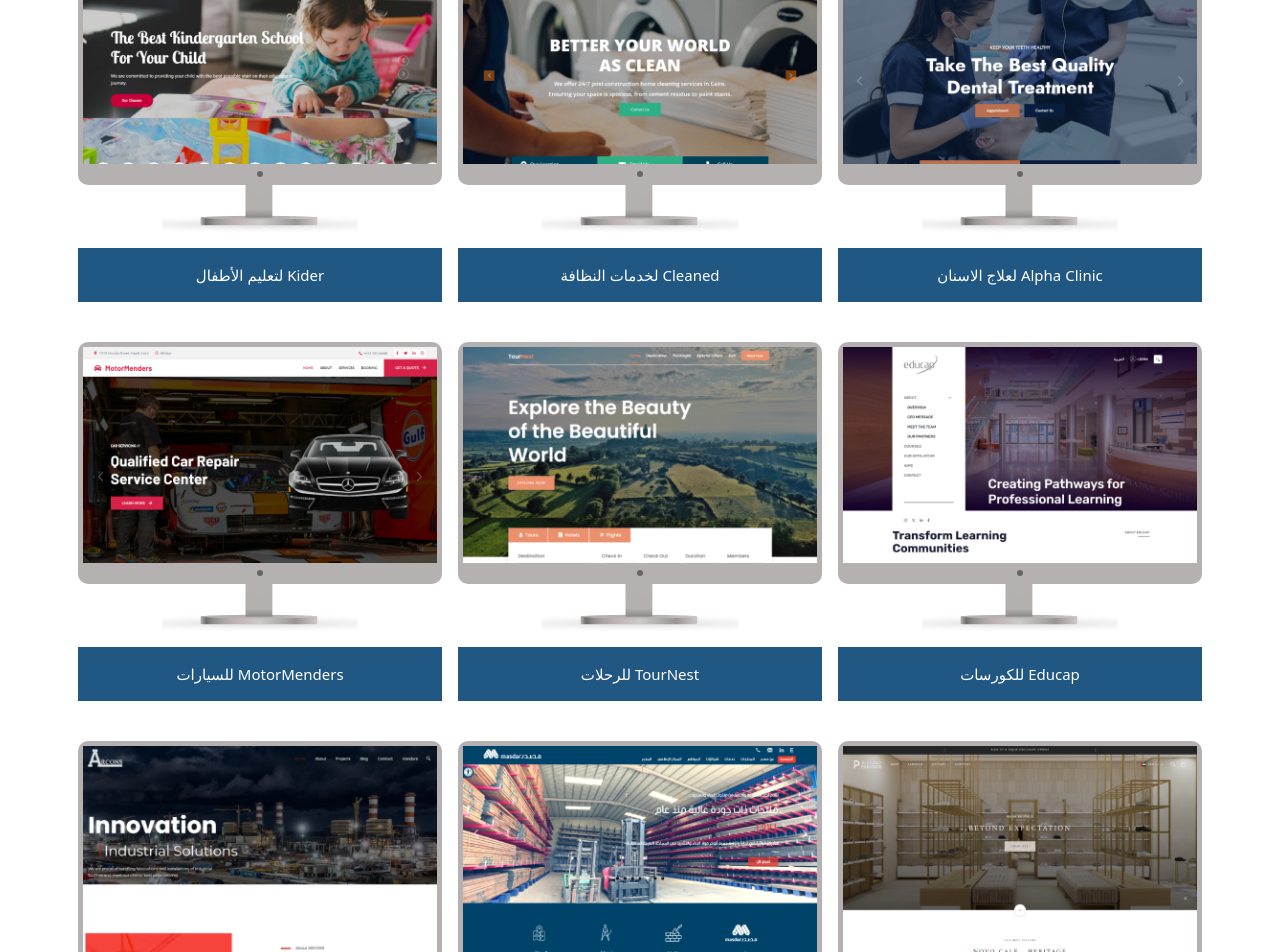
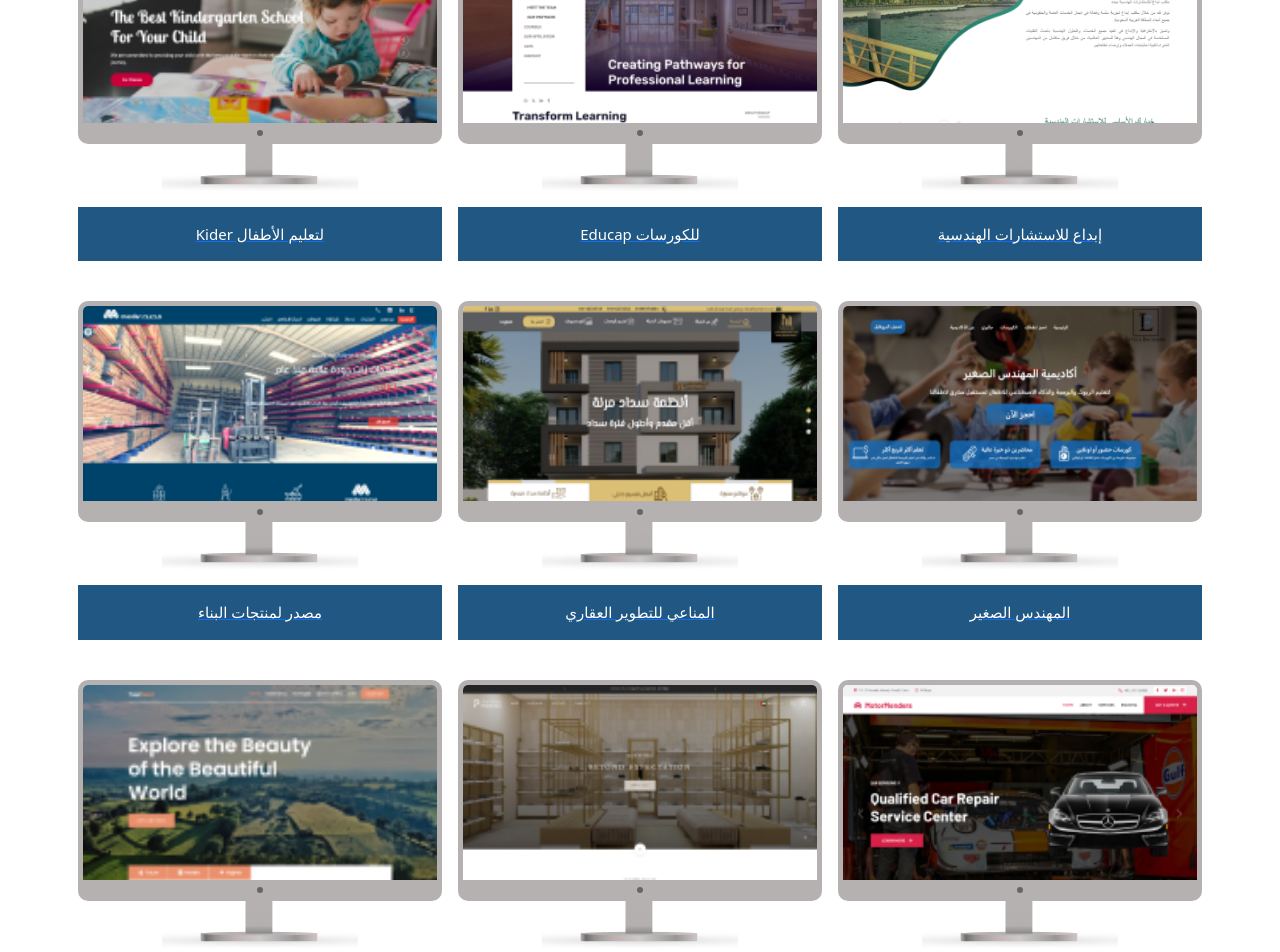
Before and after one commit to MinaNagy99/CTS, a React (Vite) app: page /portfolio in a window 1280 px wide. Shown: the part 1160-2112 px from the top of the page. Built offline with nearby package versions, Linux system fonts and the light colour scheme.

Commit message:
handled website details page

```diff
--- a/src/App.tsx
+++ b/src/App.tsx
@@ -25,7 +25,7 @@ function App() {
                 { path: "/portfolio", element: <PreviousWork /> },
                 { path: "/contact-us", element: <ContactUs /> },
                 { path: "/services", element: <Services /> },
-                { path: "/website", element: <WesbiteDetails /> },
+                { path: "/website/:title", element: <WesbiteDetails /> },
             ],
         },
     ]);
--- a/src/components/PreviousWork/PreviousWork.css
+++ b/src/components/PreviousWork/PreviousWork.css
@@ -16,9 +16,11 @@ section:first-child {
     height: 100%;
 }
 .item-border {
-    border: 5px solid #B5B1B1;
+    border: 5px solid #b5b1b1;
     border-radius: 10px 10px 0px 0px;
     border-bottom: 0px solid black;
+    height: 200px;
+    overflow: hidden;
 }
 section h1 {
     color: #c7d8f9;
@@ -40,7 +42,7 @@ section h1 {
 .rectangle {
     width: 100%;
     height: 21px;
-    background-color: #B5B1B1;
+    background-color: #b5b1b1;
     border-radius: 0px 0px 10px 10px;
 }
 .circle {
@@ -71,3 +73,13 @@ section h1 {
     font-weight: 500;
     line-height: 150%; /* 36px */
 }
+
+.item-border:hover img {
+    overflow: auto;
+    transform: translateY(-86%);
+    transition: transform 5s ease;
+    overflow: auto;
+}
+.item-border img {
+    transition: transform 5s ease;
+}
--- a/src/components/PreviousWork/PreviousWork.tsx
+++ b/src/components/PreviousWork/PreviousWork.tsx
@@ -4,118 +4,128 @@ import ItemProject from "./itemProject/ItemProject";
 import { Trans, useTranslation } from "react-i18next";
 import { useEffect, useContext } from "react";
 import { PortfolioContext } from "../context/PortfolioContext";
+import { Link, useNavigate } from "react-router-dom";
 
-interface PortfolioItem {
-  imag: string;
-  title: React.ReactNode | any;
-}
+// interface PortfolioItem {
+//     imag: string;
+//     title: React.ReactNode | any;
+// }
 
 export default function PreviousWork() {
-  const data:any = useContext(PortfolioContext);
-  console.log(data);
+    const data: any = useContext(PortfolioContext);
+    const navigate = useNavigate();
 
     const { t } = useTranslation();
     useEffect(() => {
         document.title = t("CTS | Portfolio");
     });
-  const arrOfItem: PortfolioItem[] = [
-    {
-      imag: "/assets/portfolio/1.png",
-      title: <Trans i18nKey="Al Mannai Real Estate Development"></Trans>,
-    },
-    {
-      imag: "/assets/portfolio/2.png",
-      title: <Trans i18nKey="Creativity for engineering consultancy"></Trans>,
-    },
-    {
-      imag: "/assets/portfolio/3.png",
-      title: <Trans i18nKey="Junior engineer"></Trans>,
-    },
-    {
-      imag: "/assets/portfolio/4.png",
-      title: <Trans i18nKey="Alpha Clinic for dental treatment"></Trans>,
-    },
-    {
-      imag: "/assets/portfolio/5.png",
-      title: <Trans i18nKey="Cleaned for cleaning services"></Trans>,
-    },
-    {
-      imag: "/assets/portfolio/6.png",
-      title: <Trans i18nKey="Kider to teach children"></Trans>,
-    },
-    {
-      imag: "/assets/portfolio/7.png",
-      title: <Trans i18nKey="Educap for courses"></Trans>,
-    },
-    {
-      imag: "/assets/portfolio/8.png",
-      title: <Trans i18nKey="TourNest for trekking"></Trans>,
-    },
-    {
-      imag: "/assets/portfolio/9.png",
-      title: <Trans i18nKey="MotorMenders for cars"></Trans>,
-    },
-    {
-      imag: "/assets/portfolio/10.png",
-      title: <Trans i18nKey="Prestige online store"></Trans>,
-    },
-    {
-      imag: "/assets/portfolio/11.png",
-      title: <Trans i18nKey="Source for construction products"></Trans>,
-    },
-    {
-      imag: "/assets/portfolio/12.png",
-      title: <Trans i18nKey="Arcons Industrial Services"></Trans>,
-    },
-    {
-      imag: "/assets/portfolio/13.png",
-      title: <Trans i18nKey="Ramses Fresh"></Trans>,
-    },
-    {
-      imag: "/assets/portfolio/14.png",
-      title: <Trans i18nKey="Heliopolis Association"></Trans>,
-    },
-    {
-      imag: "/assets/portfolio/15.png",
-      title: <Trans i18nKey="summit"></Trans>,
-    },
-    {
-      imag: "/assets/portfolio/16.png",
-      title: <Trans i18nKey="Damas Steel"></Trans>,
-    },
-    {
-      imag: "/assets/portfolio/17.png",
-      title: "BricoHub  ",
-    },
-    {
-      imag: "/assets/portfolio/18.png",
-      title: <Trans i18nKey="Your doctor"></Trans>,
-    },
-    {
-      imag: "/assets/portfolio/19.png",
-      title: <Trans i18nKey="PIXI Travel"></Trans>,
-    },
-    {
-      imag: "/assets/portfolio/20.png",
-      title: <Trans i18nKey="Thunder Sports Fashion"></Trans>,
-    },
-    {
-      imag: "/assets/portfolio/21.png",
-      title: <Trans i18nKey="development"></Trans>,
-    },
-    {
-      imag: "/assets/portfolio/22.png",
-      title: <Trans i18nKey="Educational dash board"></Trans>,
-    },
-    {
-      imag: "/assets/portfolio/23.png",
-      title: <Trans i18nKey="Dwelling Real Estate"></Trans>,
-    },
-    {
-      imag: "/assets/portfolio/24.png",
-      title: <Trans i18nKey="Read"></Trans>,
-    },
-  ];
+
+    const handleProjectClick = (title: string) => {
+        // Navigate to the "/website" route with the selected project's title as a parameter
+        // You need to set up your routes in your main application component
+        // e.g., <Route path="/website/:title" component={WebsiteDetail} />
+        // where WebsiteDetail is the component to display details of a website
+        navigate(`/website/${encodeURIComponent(title)}`);
+    };
+
+    // const arrOfItem: PortfolioItem[] = [
+    //     {
+    //         imag: "/assets/portfolio/1.png",
+    //         title: <Trans i18nKey="Al Mannai Real Estate Development"></Trans>,
+    //     },
+    //     {
+    //         imag: "/assets/portfolio/2.png",
+    //         title: <Trans i18nKey="Creativity for engineering consultancy"></Trans>,
+    //     },
+    //     {
+    //         imag: "/assets/portfolio/3.png",
+    //         title: <Trans i18nKey="Junior engineer"></Trans>,
+    //     },
+    //     {
+    //         imag: "/assets/portfolio/4.png",
+    //         title: <Trans i18nKey="Alpha Clinic for dental treatment"></Trans>,
+    //     },
+    //     {
+    //         imag: "/assets/portfolio/5.png",
+    //         title: <Trans i18nKey="Cleaned for cleaning services"></Trans>,
+    //     },
+    //     {
+    //         imag: "/assets/portfolio/6.png",
+    //         title: <Trans i18nKey="Kider to teach children"></Trans>,
+    //     },
+    //     {
+    //         imag: "/assets/portfolio/7.png",
+    //         title: <Trans i18nKey="Educap for courses"></Trans>,
+    //     },
+    //     {
+    //         imag: "/assets/portfolio/8.png",
+    //         title: <Trans i18nKey="TourNest for trekking"></Trans>,
+    //     },
+    //     {
+    //         imag: "/assets/portfolio/9.png",
+    //         title: <Trans i18nKey="MotorMenders for cars"></Trans>,
+    //     },
+    //     {
+    //         imag: "/assets/portfolio/10.png",
+    //         title: <Trans i18nKey="Prestige online store"></Trans>,
+    //     },
+    //     {
+    //         imag: "/assets/portfolio/11.png",
+    //         title: <Trans i18nKey="Source for construction products"></Trans>,
+    //     },
+    //     {
+    //         imag: "/assets/portfolio/12.png",
+    //         title: <Trans i18nKey="Arcons Industrial Services"></Trans>,
+    //     },
+    //     {
+    //         imag: "/assets/portfolio/13.png",
+    //         title: <Trans i18nKey="Ramses Fresh"></Trans>,
+    //     },
+    //     {
+    //         imag: "/assets/portfolio/14.png",
+    //         title: <Trans i18nKey="Heliopolis Association"></Trans>,
+    //     },
+    //     {
+    //         imag: "/assets/portfolio/15.png",
+    //         title: <Trans i18nKey="summit"></Trans>,
+    //     },
+    //     {
+    //         imag: "/assets/portfolio/16.png",
+    //         title: <Trans i18nKey="Damas Steel"></Trans>,
+    //     },
+    //     {
+    //         imag: "/assets/portfolio/17.png",
+    //         title: "BricoHub  ",
+    //     },
+    //     {
+    //         imag: "/assets/portfolio/18.png",
+    //         title: <Trans i18nKey="Your doctor"></Trans>,
+    //     },
+    //     {
+    //         imag: "/assets/portfolio/19.png",
+    //         title: <Trans i18nKey="PIXI Travel"></Trans>,
+    //     },
+    //     {
+    //         imag: "/assets/portfolio/20.png",
+    //         title: <Trans i18nKey="Thunder Sports Fashion"></Trans>,
+    //     },
+    //     {
+    //         imag: "/assets/portfolio/21.png",
+    //         title: <Trans i18nKey="development"></Trans>,
+    //     },
+    //     {
+    //         imag: "/assets/portfolio/22.png",
+    //         title: <Trans i18nKey="Educational dash board"></Trans>,
+    //     },
+    //     {
+    //         imag: "/assets/portfolio/23.png",
+    //         title: <Trans i18nKey="Dwelling Real Estate"></Trans>,
+    //     },
+    //     {
+    //         imag: "/assets/portfolio/24.png",
+    //         title: <Trans i18nKey="Read"></Trans>,
+    //     },
+    // ];
 
     return (
         <>
@@ -132,8 +142,15 @@ export default function PreviousWork() {
             </section>
             <div className="container ">
                 <div className="row gy-4 mt-5">
-          {arrOfItem.map((item, index) => (
-            <ItemProject key={index} imag={item.imag} title={item.title} />
+                    {data.map((item, index) => (
+                        <Link
+                            className="col-lg-4 col-sm-6 col-12 p-2"
+                            key={index}
+                            to={`/website/${encodeURIComponent(item.title)}`}
+                            onClick={() => handleProjectClick(item.title)}
+                        >
+                            <ItemProject imag={item.mainImg} title={item.title} />
+                        </Link>
                     ))}
                 </div>
             </div>
--- a/src/components/PreviousWork/itemProject/ItemProject.tsx
+++ b/src/components/PreviousWork/itemProject/ItemProject.tsx
@@ -1,3 +1,5 @@
+import { Trans } from "react-i18next";
+
 interface ItemProjectProps {
     imag: string;
     title: string;
@@ -5,7 +7,7 @@ interface ItemProjectProps {
 export default function ItemProject({ imag, title }: ItemProjectProps) {
     return (
         <>
-            <div className="col-lg-4 col-sm-6 col-12 p-2 ">
+            <div className="">
                 <div className="item-border">
                     <img className="w-100" src={imag} alt="" />
                 </div>
@@ -17,7 +19,7 @@ export default function ItemProject({ imag, title }: ItemProjectProps) {
                     src="/assets/portfolio/Frame.png"
                     alt=""
                 />
-                <p className="item-header py-3 w-100 m-auto mt-3   text-center">{title}</p>
+                <p className="item-header py-3 w-100 m-auto mt-3 text-center">{<Trans i18nKey={title}></Trans>}</p>
             </div>
         </>
     );
--- a/src/components/context/PortfolioContext.tsx
+++ b/src/components/context/PortfolioContext.tsx
@@ -35,7 +35,7 @@ function PortfolioContextProvider(props: PortfolioContextProviderProps) {
     const portfolioData: PortfolioContext[] = [
         {
             mainImg: "/assets/websites/alphaclinic-photos/alphaclinic-carasoul1.png",
-            title: "Alphaclinic-car",
+            title: "Alpha Clinic for dental treatment",
             previewImages: [
                 "/assets/websites/alphaclinic-photos/alphaclinic-page1.png",
                 "/assets/websites/alphaclinic-photos/alphaclinic-page2.png",
@@ -50,24 +50,24 @@ function PortfolioContextProvider(props: PortfolioContextProviderProps) {
             link: "sss",
         },
         {
-            mainImg: "/assets/websites/arconswebsite-photos/alphaclinic-carasoul1.png",
-            title: "Alphaclinic-car",
+            mainImg: "/assets/websites/arconswebsite-photos/arconswebsite-carasoul1.png",
+            title: "Arcons Industrial Services",
             previewImages: [
                 "/assets/websites/arconswebsite-photos/arcons-page1.png",
                 "/assets/websites/arconswebsite-photos/arcons-page2.png",
                 "/assets/websites/arconswebsite-photos/arcons-page3.png",
             ],
             carouselImages: [
-                "/assets/websites/alphaclinic-photos/alphaclinic-carasoul1.png",
-                "/assets/websites/alphaclinic-photos/alphaclinic-carasoul2.png",
-                "/assets/websites/alphaclinic-photos/alphaclinic-carasoul3.png",
+                "/assets/websites/arconswebsite-photos/arconswebsite-carasoul1.png",
+                "/assets/websites/arconswebsite-photos/arconswebsite-carasoul2.png",
+                "/assets/websites/arconswebsite-photos/arconswebsite-carasoul3.png",
             ],
-            logo: "/assets/websites/alphaclinic-photos/alphaclinic-logo.png",
+            logo: "/assets/websites/arconswebsite-photos/arcons-logo.png",
             link: "sss",
         },
         {
-            mainImg: "/assets/websites/cleaned-photos/alphaclinic-carasoul1.png",
-            title: "Alphaclinic-car",
+            mainImg: "/assets/websites/cleaned-photos/cleaned-carasoul1.png",
+            title: "Cleaned for cleaning services",
             previewImages: [
                 "/assets/websites/cleaned-photos/cleaned-page1.png",
                 "/assets/websites/cleaned-photos/cleaned-page2.png",
@@ -82,24 +82,22 @@ function PortfolioContextProvider(props: PortfolioContextProviderProps) {
             link: "sss",
         },
         {
-            mainImg: "/assets/websites//alphaclinic-carasoul1.png",
-            title: "Alphaclinic-car",
+            mainImg: "/assets/websites/ebdaa-photos/ebdaa-carasoul1.png",
+            title: "Ebdaa for engineering consultancy",
             previewImages: [
                 "/assets/websites/ebdaa-photos/ebdaa-page1.png",
                 "/assets/websites/ebdaa-photos/ebdaa-page2.png",
-                "/assets/websites/ebdaa-photos/ebdaa-page3.png",
             ],
             carouselImages: [
                 "/assets/websites/ebdaa-photos/ebdaa-carasoul1.png",
                 "/assets/websites/ebdaa-photos/ebdaa-carasoul2.png",
-                "/assets/websites/ebdaa-photos/ebdaa-carasoul3.png",
             ],
             logo: "/assets/websites/ebdaa-photos/ebdaa-logo.png",
             link: "sss",
         },
         {
-            mainImg: "/assets/websites/educap-photos/alphaclinic-carasoul1.png",
-            title: "Alphaclinic-car",
+            mainImg: "/assets/websites/educap-photos/educap-carasoul1.png",
+            title: "Educap for courses",
             previewImages: [
                 "/assets/websites/educap-photos/educap-page1.png",
                 "/assets/websites/educap-photos/educap-page2.png",
@@ -115,7 +113,7 @@ function PortfolioContextProvider(props: PortfolioContextProviderProps) {
         },
         {
             mainImg: "/assets/websites/kider-photos/kider-carasoul1.png",
-            title: "Alphaclinic-car",
+            title: "Kider for educating kids",
             previewImages: [
                 "/assets/websites/kider-photos/kider-page1.png",
                 "/assets/websites/kider-photos/kider-page2.png",
@@ -131,7 +129,7 @@ function PortfolioContextProvider(props: PortfolioContextProviderProps) {
         },
         {
             mainImg: "/assets/websites/littleengineer-photos/littleegineer-carasoul1.png",
-            title: "Alphaclinic-car",
+            title: "Little engineer",
             previewImages: [
                 "/assets/websites/littleengineer-photos/le-page1.png",
                 "/assets/websites/littleengineer-photos/le-page2.png",
@@ -147,7 +145,7 @@ function PortfolioContextProvider(props: PortfolioContextProviderProps) {
         },
         {
             mainImg: "/assets/websites/mannaie-photos/mannaie-carasoul1.png",
-            title: "Alphaclinic-car",
+            title: "Mannaie for real state",
             previewImages: [
                 "/assets/websites/mannaie-photos/mannaie-page1.png",
                 "/assets/websites/mannaie-photos/mannaie-page2.png",
@@ -158,12 +156,12 @@ function PortfolioContextProvider(props: PortfolioContextProviderProps) {
                 "/assets/websites/mannaie-photos/mannaie-carasoul2.png",
                 "/assets/websites/mannaie-photos/mannaie-carasoul3.png",
             ],
-            logo: "/assets/websites/mannaie-photos/.png",
+            logo: "/assets/websites/mannaie-photos/mannaie-logo.png",
             link: "sss",
         },
         {
             mainImg: "/assets/websites/masdar-photos/masdar-carasoul1.png",
-            title: "Alphaclinic-car",
+            title: "Masdar for building products",
             previewImages: [
                 "/assets/websites/masdar-photos/masdar-page1.png",
                 "/assets/websites/masdar-photos/masdar-page2.png",
@@ -178,8 +176,8 @@ function PortfolioContextProvider(props: PortfolioContextProviderProps) {
             link: "sss",
         },
         {
-            mainImg: "/assets/websites//alphaclinic-carasoul1.png",
-            title: "Alphaclinic-car",
+            mainImg: "/assets/websites/motormenders-photos/motormenders-carasoul1.png",
+            title: "MotorMenders for cars",
             previewImages: [
                 "/assets/websites/motormenders-photos/motormenders-page1.png",
                 "/assets/websites/motormenders-photos/motormenders-page2.png",
@@ -195,7 +193,7 @@ function PortfolioContextProvider(props: PortfolioContextProviderProps) {
         },
         {
             mainImg: "/assets/websites/prestige-photos/prestige-carasoul1.png",
-            title: "Alphaclinic-car",
+            title: "Prestige web store",
             previewImages: [
                 "/assets/websites/prestige-photos/prestige-page1.png",
                 "/assets/websites/prestige-photos/prestige-page2.png",
@@ -210,8 +208,8 @@ function PortfolioContextProvider(props: PortfolioContextProviderProps) {
             link: "sss",
         },
         {
-            mainImg: "/assets/websites/tournest-photos/alphaclinic-carasoul1.png",
-            title: "Alphaclinic-car",
+            mainImg: "/assets/websites/tournest-photos/tournest-carasoul1.png",
+            title: "TourNest for travel",
             previewImages: [
                 "/assets/websites/tournest-photos/tournest-page1.png",
                 "/assets/websites/tournest-photos/tournest-page2.png",
--- a/src/languages/resources/ar.json
+++ b/src/languages/resources/ar.json
@@ -54,17 +54,12 @@
     "Al Mannai Real Estate Development": "المناعى للتطوير العقارى",
     "Creativity for engineering consultancy": "إبداع للإستشارات الهندسية",
     "Junior engineer": "المهندس الصغير",
-  "Alpha Clinic for dental treatment": "Alpha Clinic لعلاج الاسنان",
-  "Cleaned for cleaning services": "Cleaned لخدمات النظافة",
     "See our previous work from": "شاهد سابقة أعمالنا من",
     "Sites Design": "تصميم المواقع",
     "Kider to teach children": "Kider لتعليم الأطفال",
-  "Educap for courses": "Educap للكورسات",
     "TourNest for trekking": "TourNest للرحلات ",
-  "MotorMenders for cars": "MotorMenders للسيارات",
     "Prestige online store": "برستيج متجر الكترونى",
     "Source for construction products": "مصدر لمنتجات البناء",
-  "Arcons Industrial Services": "Arcons للخدمات الصناعية",
     "Ramses Fresh": "رمسيس فريش",
     "Heliopolis Association": "جمعية مصر الجديدة",
     "summit": "summit",
@@ -127,12 +122,25 @@
     "An attractive design that is appropriate to the character and field of the company and coordinated with the company logo.": "تصميم جذاب وملائم لطابع ومجال الشركة وتنسيقه مع شعار الشركة.",
     "Your site will be eligible to appear on search engines.": " موقعك هيكون مؤهل للظهور على محركات البحث.",
     "What makes your website special?": "ما الذي يجعل موقع الويب الخاص بك مميزًا؟",
-  "speed":"السرعة",
-  "design":"التصميم",
-  "Safety":"الأمان",
-  "Compatible with search engines":"متوافق مع محركات البحث",
-  "cost":"التكلفة",
-  "Ease of modification":"سهولة التعديل",
-  "Easy control":"سهولة التحكم",
-  "execution time":"وقت التنفيذ"
+    "speed": "السرعة",
+    "design": "التصميم",
+    "Safety": "الأمان",
+    "Compatible with search engines": "متوافق مع محركات البحث",
+    "cost": "التكلفة",
+    "Ease of modification": "سهولة التعديل",
+    "Easy control": "سهولة التحكم",
+    "execution time": "وقت التنفيذ",
+
+    "Alpha Clinic for dental treatment": " لعلاج الاسنان Alpha Clinic",
+    "Arcons Industrial Services": " للخدمات الصناعية Arcons",
+    "Cleaned for cleaning services": " لخدمات النظافة Cleaned",
+    "Ebdaa for engineering consultancy": "إبداع للاستشارات الهندسية",
+    "Educap for courses": " للكورسات Educap",
+    "Kider for educating kids": " لتعليم الأطفال Kider",
+    "Little engineer": "المهندس الصغير",
+    "Mannaie for real state": "المناعي للتطوير العقاري",
+    "Masdar for building products": "مصدر لمنتجات البناء",
+    "MotorMenders for cars": " للسيارات MotorMenders",
+    "Prestige web store": "برستيج متجر الكترونى",
+    "TourNest for travel": " للرحلات TourNest"
 }
```
Also changed, not shown: src/components/website_details/WebsiteDetails.tsx (+54 -35 lines), src/components/website_details/websiteDetails.css (+17 -6 lines), src/languages/resources/en.json (+28 -20 lines), public/assets/websites/cleaned-photos/cleaned-logo.png (renamed from public/assets/websites/cleaned-photos/.png). Lines whose indentation alone changed are shown as unchanged.
